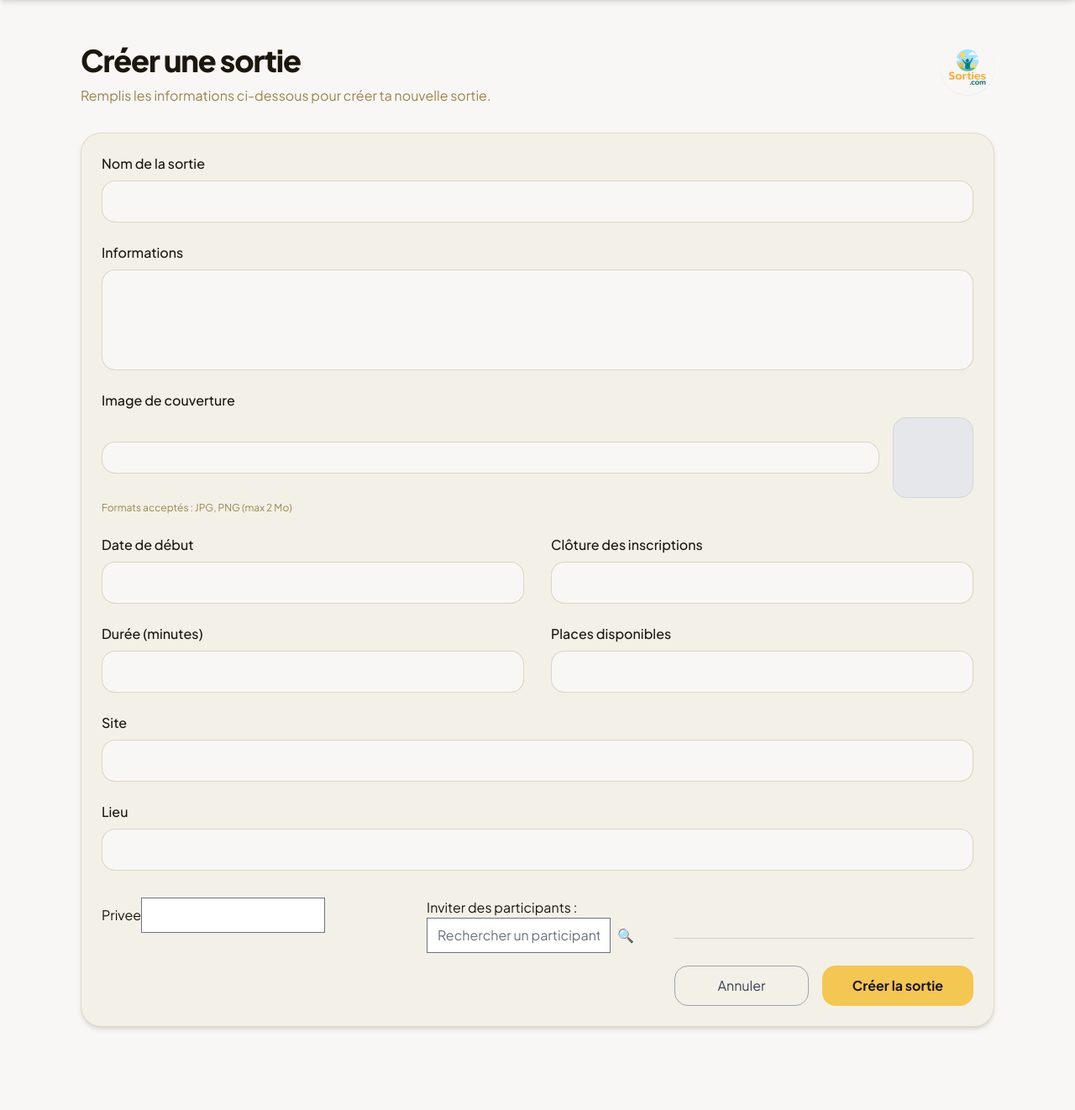
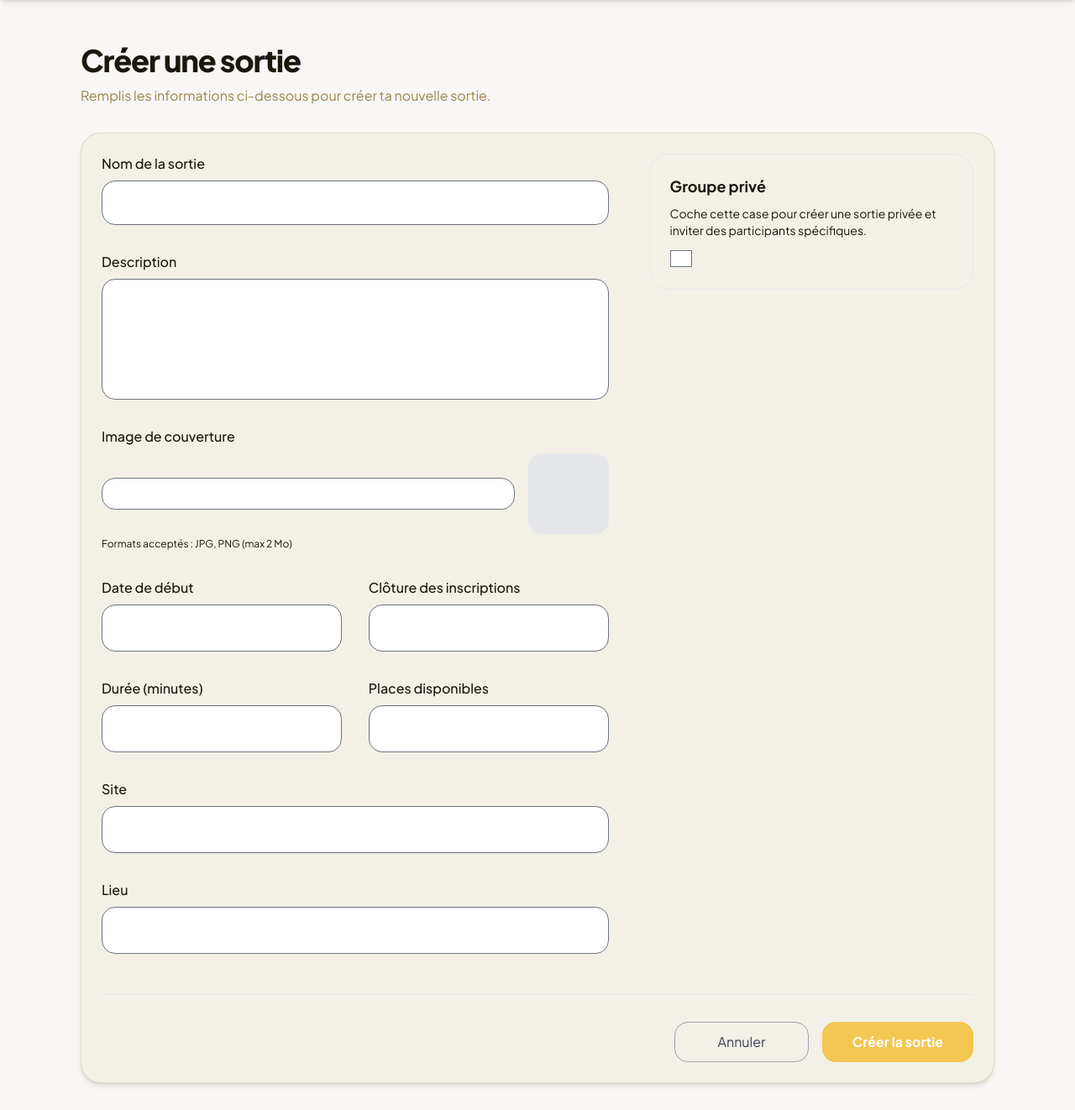
Before and after one commit to RudyGUILLAUME/sorties.com, a Symfony app: template templates/sortie/create.html.twig in a window 1280 px wide. Shown: the part 79-1401 px from the top of the page at 84% size. Before the commit the page ends 1305 px from the top, so only its background shows below. Run offline with Twig, Linux system fonts and the light colour scheme; the template is opened without the code that fills it, so the values that code supplies are empty; form fields are guessed from the names that the template uses; some libraries are stand-ins or nearby versions.

Commit message:
correctif css

```diff
--- a/src/Form/SortieSearchType.php
+++ b/src/Form/SortieSearchType.php
@@ -54,9 +54,6 @@
                 'label' => 'Sorties passées',
                 'required' => false,
             ])
-            ->add('search', SubmitType::class, [
-                'label' => 'Rechercher'
-            ])
         ;
     }
 
--- a/templates/sortie/_form.html.twig
+++ b/templates/sortie/_form.html.twig
@@ -1,106 +1,118 @@
 <!-- FORMULAIRE -->
-{{ form_start(form,{'attr': {'class': 'space-y-8', 'enctype': 'multipart/form-data'}}) }}
+{{ form_start(form, {'attr': {'class': 'space-y-10', 'enctype': 'multipart/form-data'}}) }}
 
-    <div class="grid grid-cols-1 gap-x-12 gap-y-8 lg:grid-cols-1">
-        <div class="lg:col-span-3 space-y-6">
+<div class="grid grid-cols-1 gap-x-12 gap-y-10 lg:grid-cols-5">
+
+    <!-- Colonne principale -->
+    <div class="lg:col-span-3 space-y-8">
+
         <!-- Nom -->
-
-            <div>
+        <label class="flex flex-col">
             <p class="text-text-light dark:text-text-dark text-base font-medium pb-2">Nom de la sortie</p>
             {{ form_widget(form.nom, {'attr': {
-                    'class': 'w-full rounded-lg border border-subtle-light/30 dark:border-subtle-dark/30 bg-background-light dark:bg-background-dark p-3 text-text-light dark:text-text-dark focus:ring-2 focus:ring-primary/50 focus:outline-none'
+                'class': 'form-input flex w-full min-w-0 flex-1 resize-none overflow-hidden rounded-lg text-text-light dark:text-text-dark focus:outline-0 focus:ring-2 focus:ring-primary/50 border border-border-light dark:border-border-dark bg-surface-light dark:bg-surface-dark h-14 placeholder:text-subtext-light dark:placeholder:text-subtext-dark p-[15px]'
             }}) }}
-            </div>
+        </label>
 
         <!-- Description -->
-            <div>
-                <p class="text-text-light dark:text-text-dark text-base font-medium pb-2">Informations</p>
+        <label class="flex flex-col">
+            <p class="text-text-light dark:text-text-dark text-base font-medium pb-2">Description</p>
             {{ form_widget(form.infosSortie, {'attr': {
-                    'class': 'w-full rounded-lg border border-subtle-light/30 dark:border-subtle-dark/30 bg-background-light dark:bg-background-dark p-3 text-text-light dark:text-text-dark min-h-[120px] focus:ring-2 focus:ring-primary/50 focus:outline-none'
+                'class': 'form-textarea w-full rounded-lg border border-border-light dark:border-border-dark bg-surface-light dark:bg-surface-dark p-[15px] text-base min-h-36 focus:ring-2 focus:ring-primary/50 focus:outline-none placeholder:text-subtext-light dark:placeholder:text-subtext-dark'
             }}) }}
-            </div>
+        </label>
 
-            <!-- Image de couverture -->
+        <!-- Image -->
         <div>
             <p class="text-text-light dark:text-text-dark text-base font-medium pb-2">Image de couverture</p>
             <div class="flex items-center gap-4">
                 <div class="flex-1">
                     {{ form_widget(form.image_principale, {'attr': {
-                            'class': 'block w-full text-sm text-gray-700 dark:text-gray-300 border border-subtle-light/30 dark:border-subtle-dark/30 rounded-lg cursor-pointer bg-background-light dark:bg-background-dark focus:ring-2 focus:ring-primary/50 focus:outline-none file:mr-4 file:py-2 file:px-4 file:rounded-lg file:border-0 file:text-sm file:font-semibold file:bg-primary file:text-text-light hover:file:bg-primary/90'
+                        'class': 'block w-full text-sm border border-border-light dark:border-border-dark rounded-lg cursor-pointer bg-surface-light dark:bg-surface-dark file:mr-4 file:py-2 file:px-4 file:rounded-lg file:border-0 file:bg-primary file:text-white hover:file:bg-primary/90 focus:ring-2 focus:ring-primary/50 focus:outline-none'
                     }}) }}
                 </div>
-                    <div id="preview" class="w-24 h-24 rounded-lg bg-center bg-cover bg-gray-200 dark:bg-gray-700 border border-gray-300 dark:border-gray-600"></div>
+                <div id="preview" class="w-24 h-24 rounded-lg bg-center bg-cover bg-gray-200 dark:bg-gray-700 border border-border-light dark:border-border-dark"></div>
             </div>
-                <p class="text-xs text-subtle-light dark:text-subtle-dark mt-1">Formats acceptés : JPG, PNG (max 2 Mo)</p>
+            <p class="text-xs text-subtext-light dark:text-subtext-dark mt-1">Formats acceptés : JPG, PNG (max 2 Mo)</p>
         </div>
 
         <!-- Dates -->
         <div class="grid grid-cols-1 sm:grid-cols-2 gap-8">
-                <div>
+            <label class="flex flex-col">
                 <p class="text-text-light dark:text-text-dark text-base font-medium pb-2">Date de début</p>
                 {{ form_widget(form.dateHeureDebut, {'attr': {
-                        'class': 'w-full rounded-lg border border-subtle-light/30 dark:border-subtle-dark/30 bg-background-light dark:bg-background-dark p-3 focus:ring-2 focus:ring-primary/50 focus:outline-none'
+                    'class': 'w-full rounded-lg border border-border-light dark:border-border-dark bg-surface-light dark:bg-surface-dark p-[15px] focus:ring-2 focus:ring-primary/50 focus:outline-none'
                 }}) }}
+            </label>
+
+            <label class="flex flex-col">
+                <p class="text-text-light dark:text-text-dark text-base font-medium pb-2">Clôture des inscriptions</p>
+                {{ form_widget(form.dateLimiteInscription, {'attr': {
+                    'class': 'w-full rounded-lg border border-border-light dark:border-border-dark bg-surface-light dark:bg-surface-dark p-[15px] focus:ring-2 focus:ring-primary/50 focus:outline-none'
+                }}) }}
+            </label>
         </div>
 
-                <div>
-                    <p class="text-text-light dark:text-text-dark text-base font-medium pb-2">Clôture des inscriptions</p>
-                    {{ form_widget(form.dateLimiteInscription, {'attr': {
-                        'class': 'w-full rounded-lg border border-subtle-light/30 dark:border-subtle-dark/30 bg-background-light dark:bg-background-dark p-3 focus:ring-2 focus:ring-primary/50 focus:outline-none'
+        <!-- Durée et places -->
+        <div class="grid grid-cols-1 sm:grid-cols-2 gap-8">
+            <label class="flex flex-col">
+                <p class="text-text-light dark:text-text-dark text-base font-medium pb-2">Durée (minutes)</p>
+                {{ form_widget(form.duree, {'attr': {
+                    'class': 'w-full rounded-lg border border-border-light dark:border-border-dark bg-surface-light dark:bg-surface-dark p-[15px] focus:ring-2 focus:ring-primary/50 focus:outline-none'
                 }}) }}
+            </label>
+
+            <label class="flex flex-col">
+                <p class="text-text-light dark:text-text-dark text-base font-medium pb-2">Places disponibles</p>
+                {{ form_widget(form.nbInscriptionsMax, {'attr': {
+                    'class': 'w-full rounded-lg border border-border-light dark:border-border-dark bg-surface-light dark:bg-surface-dark p-[15px] focus:ring-2 focus:ring-primary/50 focus:outline-none'
+                }}) }}
+            </label>
+        </div>
+
+        <!-- Site -->
+        <label class="flex flex-col">
+            <p class="text-text-light dark:text-text-dark text-base font-medium pb-2">Site</p>
+            {{ form_widget(form.site, {'attr': {
+                'class': 'w-full rounded-lg border border-border-light dark:border-border-dark bg-surface-light dark:bg-surface-dark p-[15px] focus:ring-2 focus:ring-primary/50 focus:outline-none'
+            }}) }}
+        </label>
+
+        <!-- Lieu -->
+        <label class="flex flex-col">
+            <p class="text-text-light dark:text-text-dark text-base font-medium pb-2">Lieu</p>
+            {{ form_widget(form.lieu, {'attr': {
+                'class': 'w-full rounded-lg border border-border-light dark:border-border-dark bg-surface-light dark:bg-surface-dark p-[15px] focus:ring-2 focus:ring-primary/50 focus:outline-none'
+            }}) }}
+        </label>
+    </div>
+
+    <!-- Colonne Groupe Privé -->
+    <div class="lg:col-span-2 space-y-6">
+        <div class="p-6 rounded-xl bg-surface-light dark:bg-surface-dark border border-border-light dark:border-border-dark">
+            <h3 class="text-text-light dark:text-text-dark text-lg font-bold mb-2">Groupe privé</h3>
+            <p class="text-subtext-light dark:text-subtext-dark text-sm mb-3">Coche cette case pour créer une sortie privée et inviter des participants spécifiques.</p>
+            {{ form_widget(form.privee, {'attr': {'class': 'h-5 w-5 accent-primary'}}) }}
+        </div>
+
+        <div id="invites-container" class="p-6 rounded-xl bg-surface-light dark:bg-surface-dark border border-border-light dark:border-border-dark hidden">
+            <h3 class="text-text-light dark:text-text-dark text-lg font-bold mb-3">Inviter des participants</h3>
+            <div class="flex gap-2 mb-3">
+                <input id="invite-search" type="text" placeholder="Rechercher un participant..."
+                       class="flex-1 rounded-lg border border-border-light dark:border-border-dark bg-background-light dark:bg-background-dark px-4 py-2 text-sm text-text-light dark:text-text-dark focus:ring-2 focus:ring-primary/50 focus:outline-none">
+                <button id="search-btn" type="button"
+                        class="px-4 py-2 bg-primary text-white rounded-lg text-sm font-semibold hover:bg-primary/90">
+                    🔍
+                </button>
+            </div>
+            <div id="invite-results" class="max-h-40 overflow-y-auto border border-border-light dark:border-border-dark rounded-lg p-2 text-sm"></div>
+            <div id="selected-invites" class="mt-3 flex flex-wrap gap-2"></div>
+        </div>
     </div>
 </div>
 
-            <!-- Duree et places -->
-            <div class="grid grid-cols-1 sm:grid-cols-2 gap-8">
-                <div>
-                    <p class="text-text-light dark:text-text-dark text-base font-medium pb-2">Durée (minutes)</p>
-                    {{ form_widget(form.duree, {'attr': {
-                        'class': 'w-full rounded-lg border border-subtle-light/30 dark:border-subtle-dark/30 bg-background-light dark:bg-background-dark p-3 focus:ring-2 focus:ring-primary/50 focus:outline-none'
-                    }}) }}
-                </div>
-
-                <div>
-                    <p class="text-text-light dark:text-text-dark text-base font-medium pb-2">Places disponibles</p>
-                    {{ form_widget(form.nbInscriptionsMax, {'attr': {
-                        'class': 'w-full rounded-lg border border-subtle-light/30 dark:border-subtle-dark/30 bg-background-light dark:bg-background-dark p-3 focus:ring-2 focus:ring-primary/50 focus:outline-none'
-                    }}) }}
-                </div>
-            </div>
-
-            <!-- Site -->
-            <div>
-                <p class="text-text-light dark:text-text-dark text-base font-medium pb-2">Site</p>
-                {{ form_widget(form.site, {'attr': {
-                    'class': 'w-full rounded-lg border border-subtle-light/30 dark:border-subtle-dark/30 bg-background-light dark:bg-background-dark p-3 focus:ring-2 focus:ring-primary/50 focus:outline-none'
-                }}) }}
-            </div>
-
-            <!-- Lieu -->
-            <div>
-                <p class="text-text-light dark:text-text-dark text-base font-medium pb-2">Lieu</p>
-                {{ form_widget(form.lieu, {'attr': {
-                    'class': 'w-full rounded-lg border border-subtle-light/30 dark:border-subtle-dark/30 bg-background-light dark:bg-background-dark p-3 focus:ring-2 focus:ring-primary/50 focus:outline-none'
-                }}) }}
-            </div>
-        </div>
-
-        <!-- Groupe privé -->
-        {{ form_row(form.privee) }}
-
-        <div id="invites-container" style="display:none;">
-            <label for="invite-search">Inviter des participants :</label>
-            <div style="display:flex; gap:.5rem; align-items:center;">
-                <input id="invite-search" type="text" class="form-control" placeholder="Rechercher un participant...">
-                <button id="search-btn" type="button" class="btn btn-primary">🔍</button>
-            </div>
-            <div id="invite-results" class="dropdown"></div>
-            <div id="selected-invites" class="mt-2"></div>
-        </div>
-        <input type="hidden" id="sortie_invites" name="sortie[invites]" value="{{ form.invites.vars.value|default('') }}">
-
-        <!-- BOUTONS -->
-        <div class="mt-12 flex justify-end border-t border-subtle-light/30 dark:border-subtle-dark/30 pt-8 gap-4">
+<!-- Boutons -->
+<div class="mt-12 flex justify-end border-t border-border-light dark:border-border-dark pt-8 gap-4">
     <a href="{{ path('app_home') }}"
        class="flex items-center justify-center min-w-[160px] rounded-lg h-12 px-6 border border-gray-400 text-gray-700 dark:text-gray-300 hover:bg-gray-100 dark:hover:bg-gray-700 transition">
         Annuler
@@ -108,22 +120,23 @@
 
     {% if sortie is defined %}
         <button type="submit"
-                        class="flex items-center justify-center min-w-[180px] rounded-lg h-12 px-6 bg-primary text-text-light text-base font-bold hover:opacity-90 transition">
+                class="flex items-center justify-center min-w-[180px] rounded-lg h-12 px-6 bg-primary text-white text-base font-bold hover:opacity-90 transition">
             Enregistrer
         </button>
     {% else %}
         <button type="submit"
-                        class="flex items-center justify-center min-w-[180px] rounded-lg h-12 px-6 bg-primary text-text-light text-base font-bold hover:opacity-90 transition">
+                class="flex items-center justify-center min-w-[180px] rounded-lg h-12 px-6 bg-primary text-white text-base font-bold hover:opacity-90 transition">
             Créer la sortie
         </button>
     {% endif %}
 </div>
-    </div>
 
+<input type="hidden" id="sortie_invites" name="sortie[invites]" value="{{ form.invites.vars.value|default('') }}">
 <input type="hidden" name="{{ form._token.vars.full_name }}" value="{{ form._token.vars.value }}">
 
 {{ form_end(form, {'render_rest': false}) }}
 
+<!-- Prévisualisation image -->
 <script>
     document.addEventListener('DOMContentLoaded', () => {
         const input = document.querySelector('input[type="file"]');
@@ -134,17 +147,14 @@
             const file = e.target.files[0];
             if (file) {
                 const reader = new FileReader();
-                reader.onload = ev => {
-                    preview.style.backgroundImage = `url('${ev.target.result}')`;
-                };
+                reader.onload = ev => preview.style.backgroundImage = `url('${ev.target.result}')`;
                 reader.readAsDataURL(file);
-            } else {
-                preview.style.backgroundImage = 'none';
-            }
+            } else preview.style.backgroundImage = 'none';
         });
     });
 </script>
 
+<!-- Gestion invitations -->
 <script>
     document.addEventListener('DOMContentLoaded', () => {
         const priveeCheckbox = document.querySelector('#sortie_privee');
@@ -153,19 +163,17 @@
         const resultsDiv = document.querySelector('#invite-results');
         const selectedDiv = document.querySelector('#selected-invites');
         const hiddenField = document.querySelector('#sortie_invites');
-
         const selected = new Map();
 
         function updateHidden() {
-            const ids = Array.from(selected.keys()).filter(id => id !== '' && id !== null);
+            const ids = Array.from(selected.keys()).filter(id => id);
             hiddenField.value = ids.join(',');
         }
 
         function createTagElement(id, name) {
             const tag = document.createElement('span');
             tag.textContent = name + ' ✖';
-            tag.classList.add('badge', 'bg-primary', 'm-1', 'p-2');
-            tag.style.cursor = 'pointer';
+            tag.classList.add('px-3', 'py-1', 'bg-primary/20', 'text-primary', 'rounded-full', 'text-sm', 'cursor-pointer');
             tag.dataset.id = id;
             return tag;
         }
@@ -174,94 +182,55 @@
             id = String(id);
             if (selected.has(id)) return;
             selected.set(id, name);
-            const tag = createTagElement(id, name);
-            selectedDiv.appendChild(tag);
+            selectedDiv.appendChild(createTagElement(id, name));
             if (update) updateHidden();
         }
 
         function removeInvite(id) {
             id = String(id);
             selected.delete(id);
-
             const tag = selectedDiv.querySelector(`span[data-id="${id}"]`);
             if (tag) tag.remove();
             updateHidden();
         }
 
         const preload = {{ (sortie is defined and sortie.invites|length > 0) ? sortie.invites|map(p => {'id': p.id, 'text': (p.prenom ~ ' ' ~ p.nom)})|json_encode|raw : '[]' }};
+        if (Array.isArray(preload)) preload.forEach(p => addInvite(p.id, p.text, false));
 
-        if (Array.isArray(preload) && preload.length > 0) {
-            preload.forEach(p => {
-                addInvite(p.id, p.text, false);
-            });
-            updateHidden();
-
-            if (priveeCheckbox) priveeCheckbox.checked = true;
-        }
-
-        const toggleInvites = () => {
-            invitesContainer.style.display = (priveeCheckbox && priveeCheckbox.checked) ? 'block' : 'none';
-        };
+        const toggleInvites = () => invitesContainer.classList.toggle('hidden', !(priveeCheckbox && priveeCheckbox.checked));
         if (priveeCheckbox) {
             toggleInvites();
             priveeCheckbox.addEventListener('change', toggleInvites);
-        } else {
-            invitesContainer.style.display = 'block';
         }
 
         let timeout;
         searchInput.addEventListener('input', () => {
             clearTimeout(timeout);
             const query = searchInput.value.trim();
-            if (query.length < 2) {
-                resultsDiv.innerHTML = '';
-                return;
-            }
+            if (query.length < 2) return resultsDiv.innerHTML = '';
             timeout = setTimeout(() => {
                 fetch('{{ path("participants_search") }}?q=' + encodeURIComponent(query))
-                    .then(r => {
-                        if (!r.ok) throw new Error('Network error');
-                        return r.json();
-                    })
+                    .then(r => r.json())
                     .then(data => {
                         resultsDiv.innerHTML = data.map(p =>
-                            `<div class="result" data-id="${p.id}" style="cursor:pointer;padding:6px 8px;">${p.text}</div>`
+                            `<div class="cursor-pointer p-2 hover:bg-primary/10 rounded" data-id="${p.id}">${p.text}</div>`
                         ).join('');
                     })
-                    .catch(e => {
-                        console.error('Recherche participants failed', e);
-                        resultsDiv.innerHTML = '';
-                    });
-            }, 230);
+                    .catch(() => resultsDiv.innerHTML = '');
+            }, 250);
         });
 
-        const searchBtn = document.querySelector('#search-btn');
-        if (searchBtn) {
-            searchBtn.addEventListener('click', () => {
-                const evt = new Event('input');
-                searchInput.dispatchEvent(evt);
-            });
-        }
-
         resultsDiv.addEventListener('click', e => {
-            const div = e.target.closest('.result');
+            const div = e.target.closest('[data-id]');
             if (!div) return;
-            const id = div.dataset.id;
-            const name = div.textContent.trim();
-            addInvite(id, name);
+            addInvite(div.dataset.id, div.textContent.trim());
             resultsDiv.innerHTML = '';
             searchInput.value = '';
         });
 
         selectedDiv.addEventListener('click', e => {
             const tag = e.target.closest('span[data-id]');
-            if (!tag) return;
-            const id = tag.dataset.id;
-            removeInvite(id);
-        });
-
-        searchInput.addEventListener('keydown', e => {
-            if (e.key === 'Enter') e.preventDefault();
+            if (tag) removeInvite(tag.dataset.id);
         });
     });
 </script>
--- a/templates/sortie/create.html.twig
+++ b/templates/sortie/create.html.twig
@@ -14,7 +14,6 @@
                     Remplis les informations ci-dessous pour créer ta nouvelle sortie.
                 </p>
             </div>
-            <img src="{{ asset('images/logo.png') }}" alt="Créer sortie" class="w-16 h-16 object-contain rounded-full shadow-sm">
         </div>
 
         <!-- ALERTES -->
```
Also changed, not shown: templates/admin/import.html.twig (+89 -65 lines), public/images/sorties/istockphoto-814423752-612x612-68f0b7c485b04.jpg (added), public/images/sorties/photo-1575936123452-b67c3203c357-68f0a50b4f2e2.jpg (added), public/images/sorties/photo-1575936123452-b67c3203c357-68f0bc0280cfd.jpg (added). Lines whose indentation alone changed are shown as unchanged.
